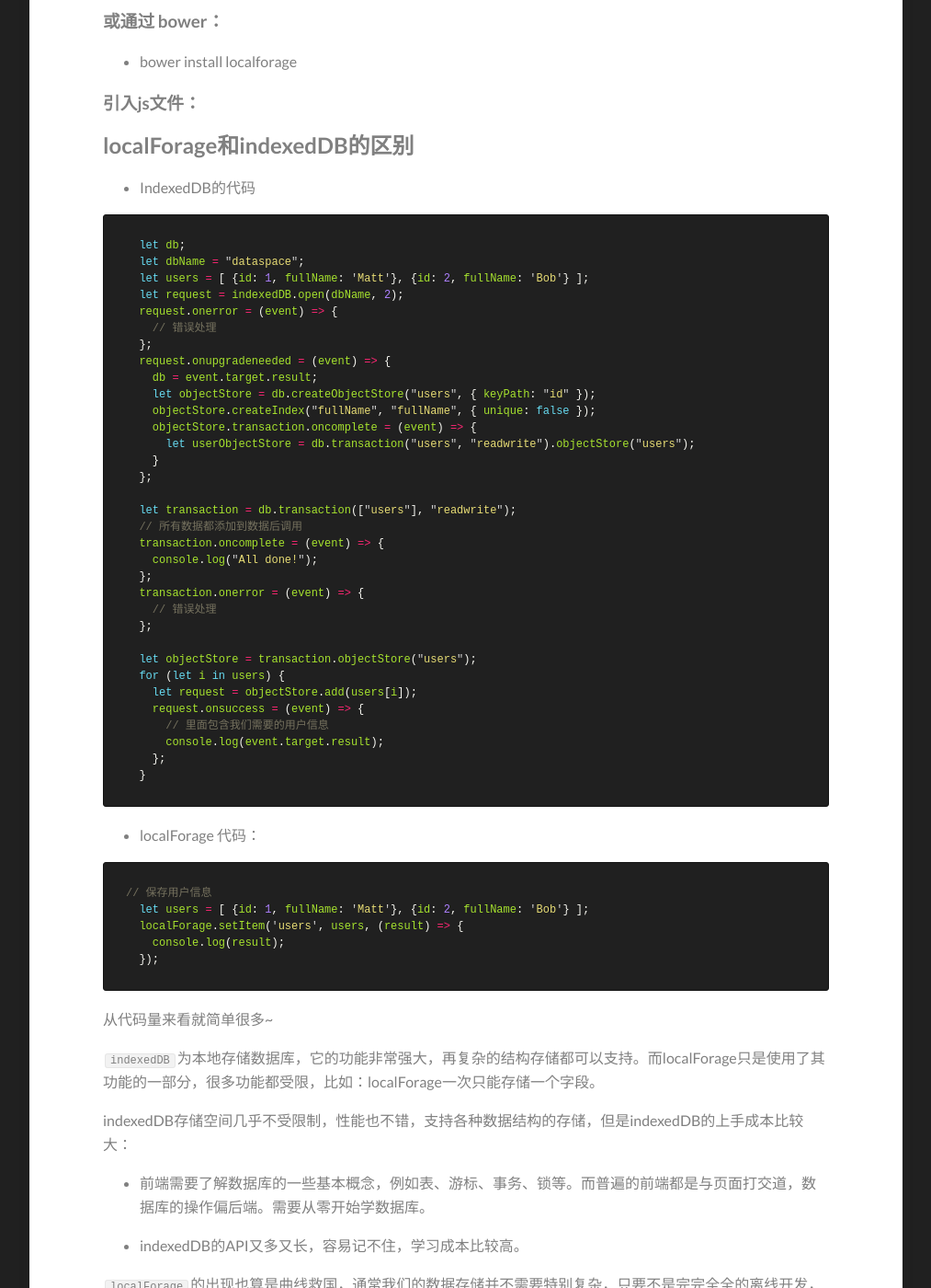
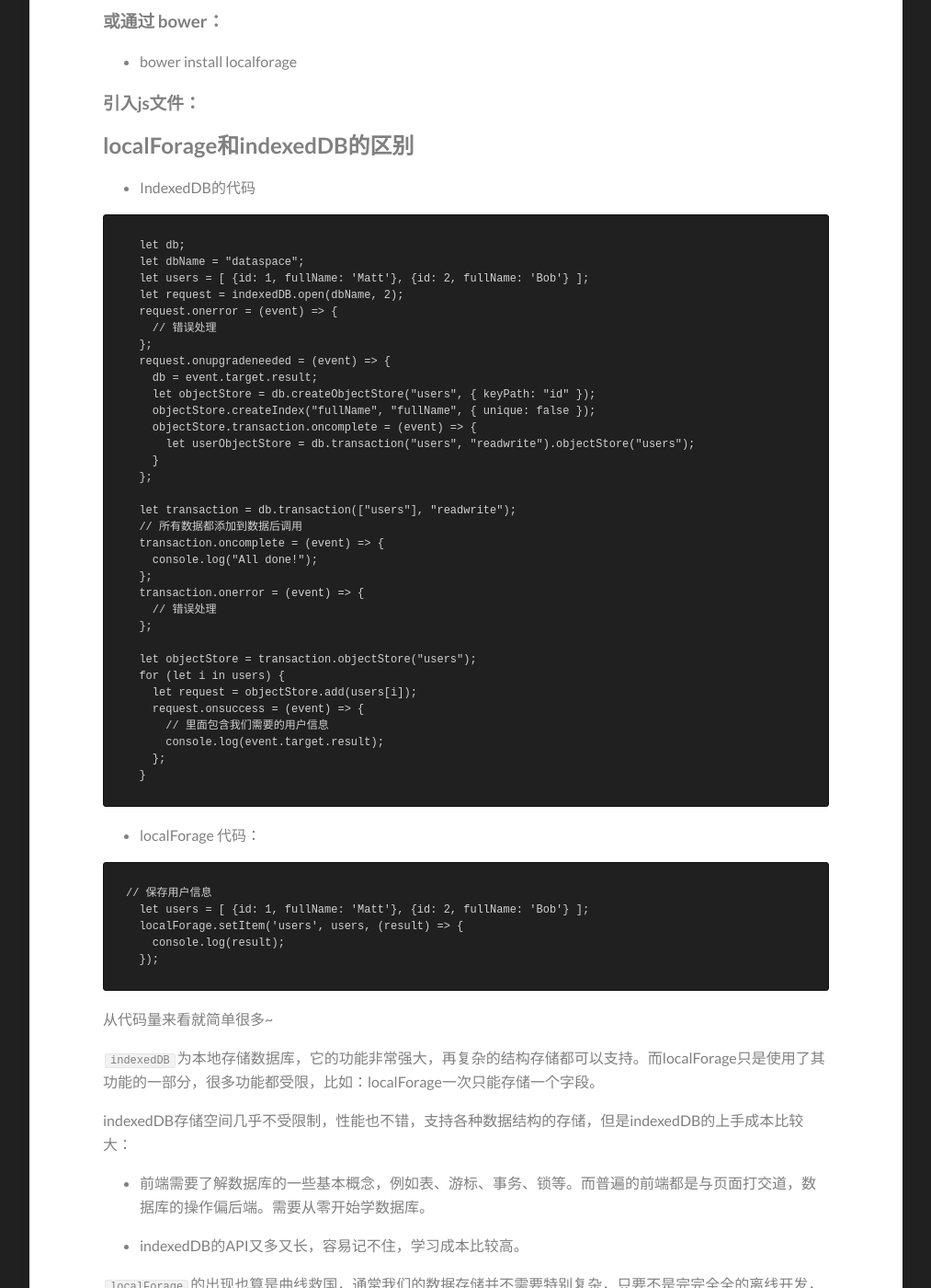
Before and after one commit to zhangjiali0627/zhangjiali0627.github.io, a Jekyll site: the page built from _posts/2020-05-17-localForage.md, in a window 1280 px wide and 1400 px high, scrolled down 1922 px. Shown: the whole window at 92% size, without its empty margins (133-1146 px from the left). Built offline with Jekyll 4.4.1, drawn with Linux system fonts in a browser that asks for light colours; some of the changed text lies outside the part shown.

Commit message:
fix: 测试

````diff
--- a/_posts/2020-05-17-localForage.md
+++ b/_posts/2020-05-17-localForage.md
@@ -1,12 +1,13 @@
 ---
 layout: post
 categories: 浏览器
-title: 本地存储JS库localForage简介
-subtitle: 一个东西是否有生命力，看的不是其是否强大，而是看其是否足够简单.
+title: "本地存储JS库localForage简介"
+subtitle: "一个东西是否有生命力，看的不是其是否强大，而是看其是否足够简单."
 featured-image: /images/2020-05-17/localForage.png
-tags: [本地存储]
+tags: ['本地存储']
 date-string: MAY 17, 2020
 ---
+
 localStorage 能够帮助我们实现基本的数据存储，但它的速度慢，而且不能处理二进制数据。IndexedDB 是异步的，速度快，支持大数据集，但他们的API 使用起来有点复杂。
 
 Mozilla 开发了一个叫 localForage 的库 ，使得离线数据存储在任何浏览器都是一项容易的任务。
@@ -62,7 +63,7 @@
 
 * IndexedDB的代码
 
-```js
+```html
   let db;
   let dbName = "dataspace";
   let users = [ {id: 1, fullName: 'Matt'}, {id: 2, fullName: 'Bob'} ];
@@ -100,7 +101,7 @@
 
 * localForage 代码：
 
-```js
+```html
 // 保存用户信息
   let users = [ {id: 1, fullName: 'Matt'}, {id: 2, fullName: 'Bob'} ];
   localForage.setItem('users', users, (result) => {
@@ -125,7 +126,7 @@
 
 比方说，你要下载一个用户的个人资料图片，并对其进行缓存以供离线使用。使用 localForage 很容易保存二进制数据：
 
-```js
+```html
   // 使用 AJAX 下载图片
   let request = new XMLHttpRequest();
 
@@ -148,7 +149,7 @@
 
 下次，只用三行代码就可以从缓存中把照片读取出来
 
-```js
+```html
   localForage.getItem('user_1_photo', (photo) => {
     // 获取到图片数据后，可以通过创建 data URI 或者其它方法来显示
     console.log(photo);
@@ -159,7 +160,7 @@
 
 如果你不喜欢在你的代码中使用回调，你可以使用 ES6 Promises，来替换 localForage 的回调参数。让我们使用上面的照片例子，看下使用 Promises 的代码：
 
-```js
+```html
   localForage.getItem('user_1_photo').then((photo) => {
     // 获取到图片数据后，可以通过创建 data URI 或者其它方法来显示
     console.log(photo);
````
